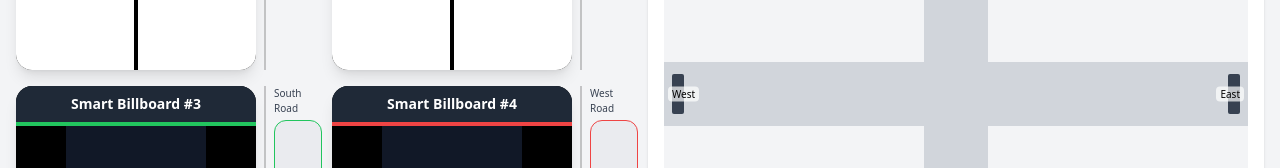
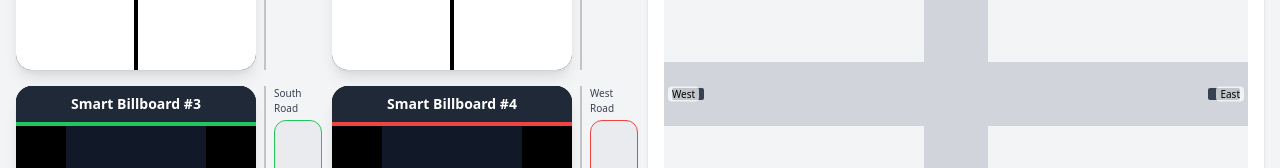
Before and after one commit to Kassymkhan-extazyyy/smart-traffic-mvp, a React (Vite) app: page / in a window 1280 px wide. Shown: the part 500-668 px from the top of the page. Built offline with nearby package versions, Linux system fonts and the light colour scheme.

Commit message:
UI бнова

```diff
--- a/src/App.jsx
+++ b/src/App.jsx
@@ -47,11 +47,11 @@ function RoadQueue({ count, label, green }) {
   <div className="flex flex-col items-center gap-1">
     <div className="text-[10px] text-gray-700 font-medium">{label} Road</div>
     <div className={`w-12 h-[240px] rounded-xl border ${green ? "border-green-500" : "border-red-500"} bg-gray-200/60 flex flex-col justify-end items-center gap-1 p-1 overflow-hidden`}>
-    {Array.from({ length: capped }).map((_, i) => (
+      {Array.from({ length: clamp(count, 0, 24) }).map((_, i) => (
         <div key={i} className="w-8 h-2 rounded-sm bg-gray-700" />
       ))}
     </div>
-  <div className="text-[10px] text-gray-600">Queue: {capped} cars</div>
+    <div className="text-[10px] text-gray-600">Queue: {clamp(count, 0, 24)} cars</div>
   </div>
 );
 }
@@ -107,16 +107,20 @@ function IntersectionMini({ counts, phase }) {
       </div>
       {/* cars */}
       <div className="absolute left-1/2 -translate-x-1/2 top-1 p-1 flex flex-col gap-1 items-center">
-        {Array.from({length: Math.min(Math.max(n,0),24)}).map((_,i)=>(<div key={i} className="w-10 h-3 bg-gray-700 rounded-sm"/>))}
+        {Array.from({length: Math.min(Math.max(n,0),24)}).map((_,i)=>(<div key={i} className="w-8 h-3 bg-gray-700 rounded-sm"/>))}
       </div>
-      <div className="absolute right-1 top-1/2 -translate-y-1/2 p-1 flex flex-col gap-1 items-end">
-        {Array.from({length: Math.min(Math.max(e,0),24)}).map((_,i)=>(<div key={i} className="w-3 h-10 bg-gray-700 rounded-sm"/>))}
+      <div className="absolute right-1 top-1/2 -translate-y-1/2 p-1 flex flex-row-reverse gap-1 items-center">
+  {Array.from({length: clamp(e,0,24)}).map((_,i)=>(
+    <div key={i} className="w-8 h-3 bg-gray-700 rounded-sm"/>
+  ))}
 </div>
       <div className="absolute left-1/2 -translate-x-1/2 bottom-1 p-1 flex flex-col-reverse gap-1 items-center">
-        {Array.from({length: Math.min(Math.max(s,0),24)}).map((_,i)=>(<div key={i} className="w-10 h-3 bg-gray-700 rounded-sm"/>))}
+        {Array.from({length: Math.min(Math.max(s,0),24)}).map((_,i)=>(<div key={i} className="w-8 h-3 bg-gray-700 rounded-sm"/>))}
       </div>
-      <div className="absolute left-1 top-1/2 -translate-y-1/2 p-1 flex flex-col gap-1 items-start">
-        {Array.from({length: Math.min(Math.max(w,0),24)}).map((_,i)=>(<div key={i} className="w-3 h-10 bg-gray-700 rounded-sm"/>))}
+      <div className="absolute left-1 top-1/2 -translate-y-1/2 p-1 flex flex-row gap-1 items-center">
+  {Array.from({length: clamp(w,0,24)}).map((_,i)=>(
+    <div key={i} className="w-8 h-3 bg-gray-700 rounded-sm"/>
+  ))}
 </div>
       <div className="absolute inset-0 pointer-events-none">
         <div className="absolute top-2 left-2 text-[10px] bg-white/70 rounded px-1">Phase: {phase}</div>
```
Lines whose indentation alone changed are shown as unchanged.
